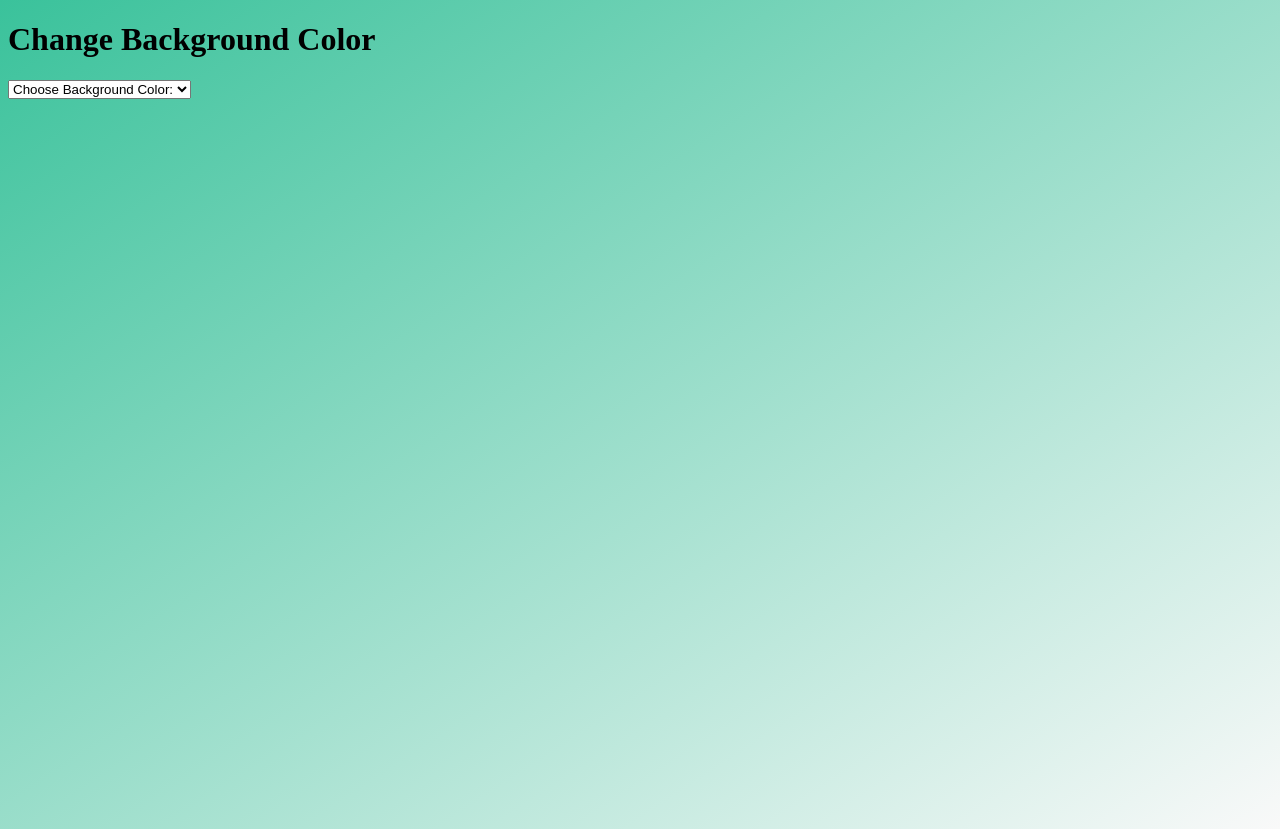
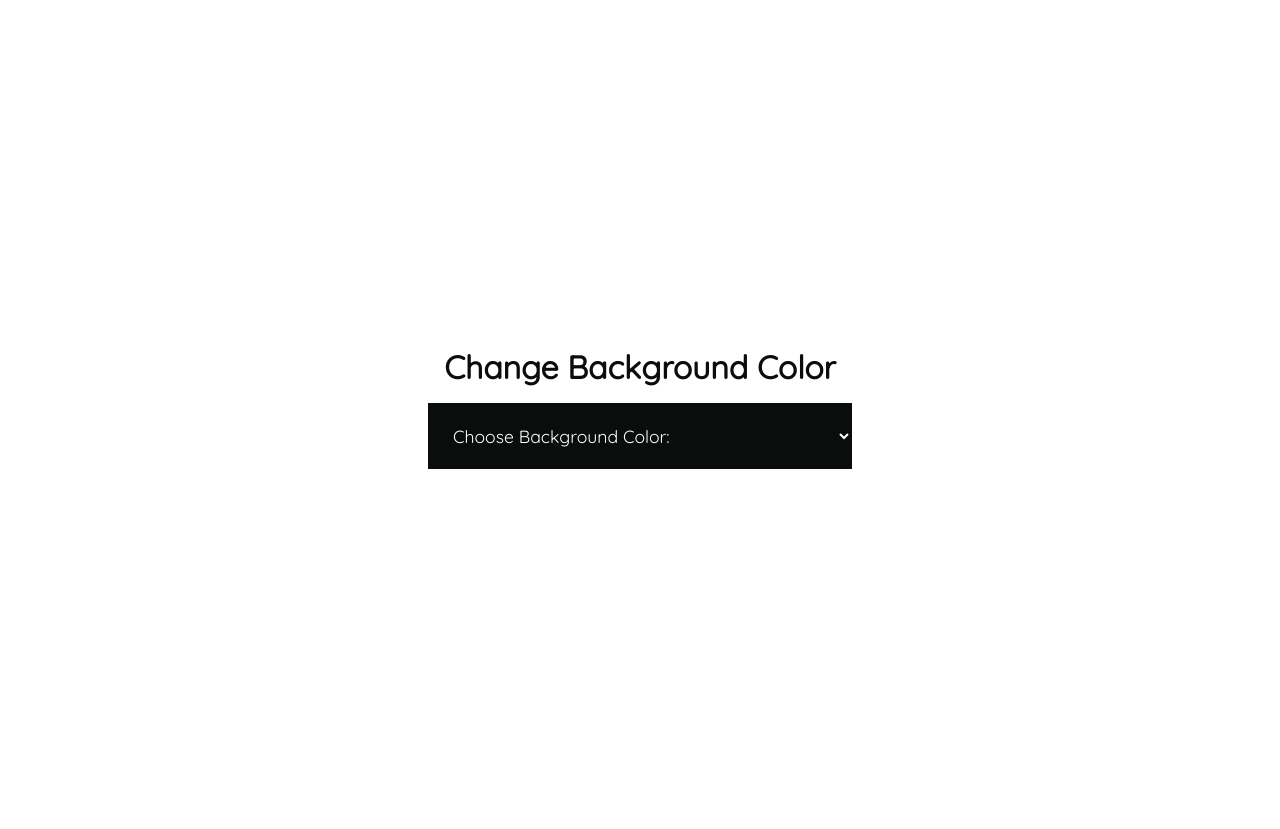
Before and after one commit to wtmcgrew/change-background-color, a plain HTML site: page index.html in a window 1280 px wide. After the commit the page ends 800 px from the top, so only its background shows below. Drawn offline with Linux system fonts and the light colour scheme.

Commit message:
CSS styling of h1 and select elements

```diff
--- a/stylesheet.css
+++ b/stylesheet.css
@@ -1,4 +1,29 @@
 body {
 	height: 100vh;
-	background: linear-gradient(to bottom right, #3ac29b , #f9f9f9);
+	color: #ffffff;
+	font-family: 'Quicksand', sans-serif;
+	display: flex;
+	align-items: center;
+	justify-content: center;
+	overflow: hidden;
+	margin: 0;
 }
+
+h1 {
+	padding: 16px;
+	text-align: center;
+	margin: 0;
+	color: #0b0d0d;
+}
+
+select {
+	background-color: #0b0d0d;
+	color: #ffffff;
+	border: none;
+	display: block;
+	width: 100%;
+	cursor: pointer;
+	font-size: 17.6px;
+	font-family: 'Quicksand', sans-serif;
+	padding: 20.8px;
+}
```
